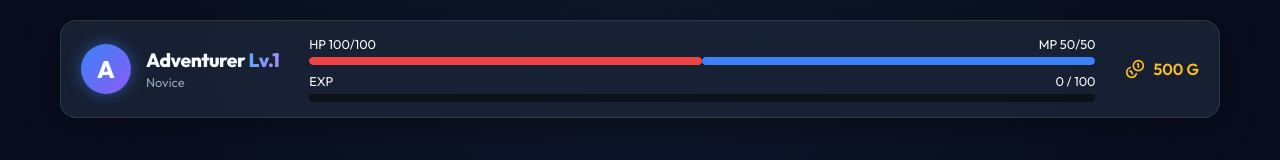
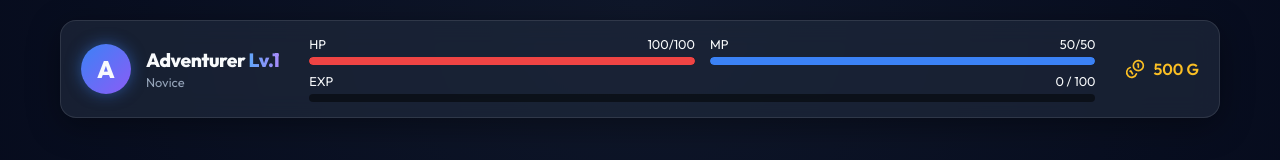
Before and after one commit to Giheon-Jeon/anti-adventure, a React app in the folder web/: page / in a window 1280 px wide. Shown: the top 160 px of the page. Built offline with nearby package versions, Linux system fonts and the light colour scheme; the HTML template or start-up script is replaced by a standard one.

Commit message:
🎨 Style: 상점 UI 가독성 개선 및 상단바 HP/MP 분리 수정

```diff
--- a/web/src/components/ShopView.jsx
+++ b/web/src/components/ShopView.jsx
@@ -44,7 +44,18 @@ export default function ShopView({ state, dispatch, onBack }) {
       <p style={{ color: 'var(--text-muted)' }}>필요한 장비와 포션을 구매하세요. 현재 소지 골드: <strong style={{color: '#fbbf24'}}>{state.player.gold}G</strong></p>
 
       <div className="card-grid">
-        {shopItems.map(item => {
+        {shopItems.filter(item => {
+          let currentTier = 0;
+          if (item.type === 'weapon') currentTier = state.player.weapon_tier || 0;
+          if (item.type === 'armor') currentTier = state.player.armor_tier || 0;
+          if (item.type === 'accessory') currentTier = state.player.accessory_tier || 0;
+
+          const maxTiers = { weapon: 3, armor: 3, accessory: 2 };
+          if (currentTier >= maxTiers[item.type]) {
+            return item.tier === maxTiers[item.type];
+          }
+          return item.tier === currentTier + 1;
+        }).map(item => {
           let currentTier = 0;
           if (item.type === 'weapon') currentTier = state.player.weapon_tier || 0;
           if (item.type === 'armor') currentTier = state.player.armor_tier || 0;
--- a/web/src/components/TopBar.jsx
+++ b/web/src/components/TopBar.jsx
@@ -18,15 +18,24 @@ export default function TopBar({ player }) {
       </div>
 
       <div className="bars-container" style={{ flex: 1, margin: '0 30px' }}>
-        <div style={{ marginBottom: '8px' }}>
-          <div style={{ display: 'flex', justifyContent: 'space-between', fontSize: '0.8rem' }}>
-            <span>HP {player.hp}/{player.maxHp}</span>
-            <span>MP {player.mp}/{player.maxMp}</span>
+        <div style={{ display: 'flex', gap: '15px', marginBottom: '8px' }}>
+          <div style={{ flex: 1 }}>
+            <div style={{ display: 'flex', justifyContent: 'space-between', fontSize: '0.8rem' }}>
+              <span>HP</span>
+              <span>{player.hp}/{player.maxHp}</span>
+            </div>
+            <div className="progress-bar-bg">
+              <div className="progress-bar-fill hp-fill" style={{ width: `${hpPercent}%` }} />
+            </div>
           </div>
-          <div className="progress-bar-bg" style={{ display: 'flex' }}>
-            <div className="progress-bar-fill hp-fill" style={{ width: `${hpPercent}%` }} />
-            <div style={{ flex: 1 }} />
-            <div className="progress-bar-fill mp-fill" style={{ width: `${mpPercent}%` }} />
+          <div style={{ flex: 1 }}>
+            <div style={{ display: 'flex', justifyContent: 'space-between', fontSize: '0.8rem' }}>
+              <span>MP</span>
+              <span>{player.mp}/{player.maxMp}</span>
+            </div>
+            <div className="progress-bar-bg">
+              <div className="progress-bar-fill mp-fill" style={{ width: `${mpPercent}%`, background: '#3b82f6' }} />
+            </div>
           </div>
         </div>
 
```
